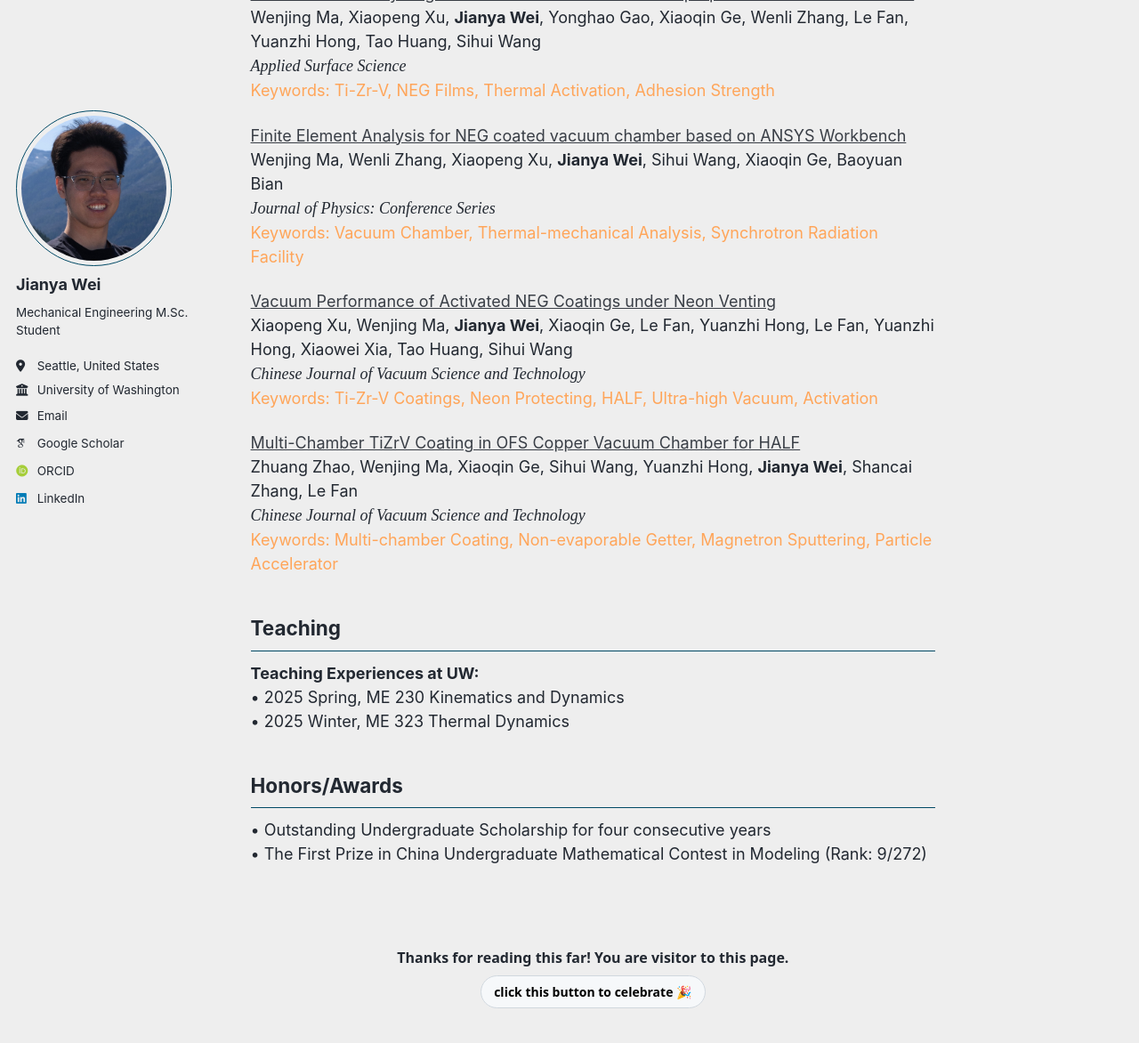
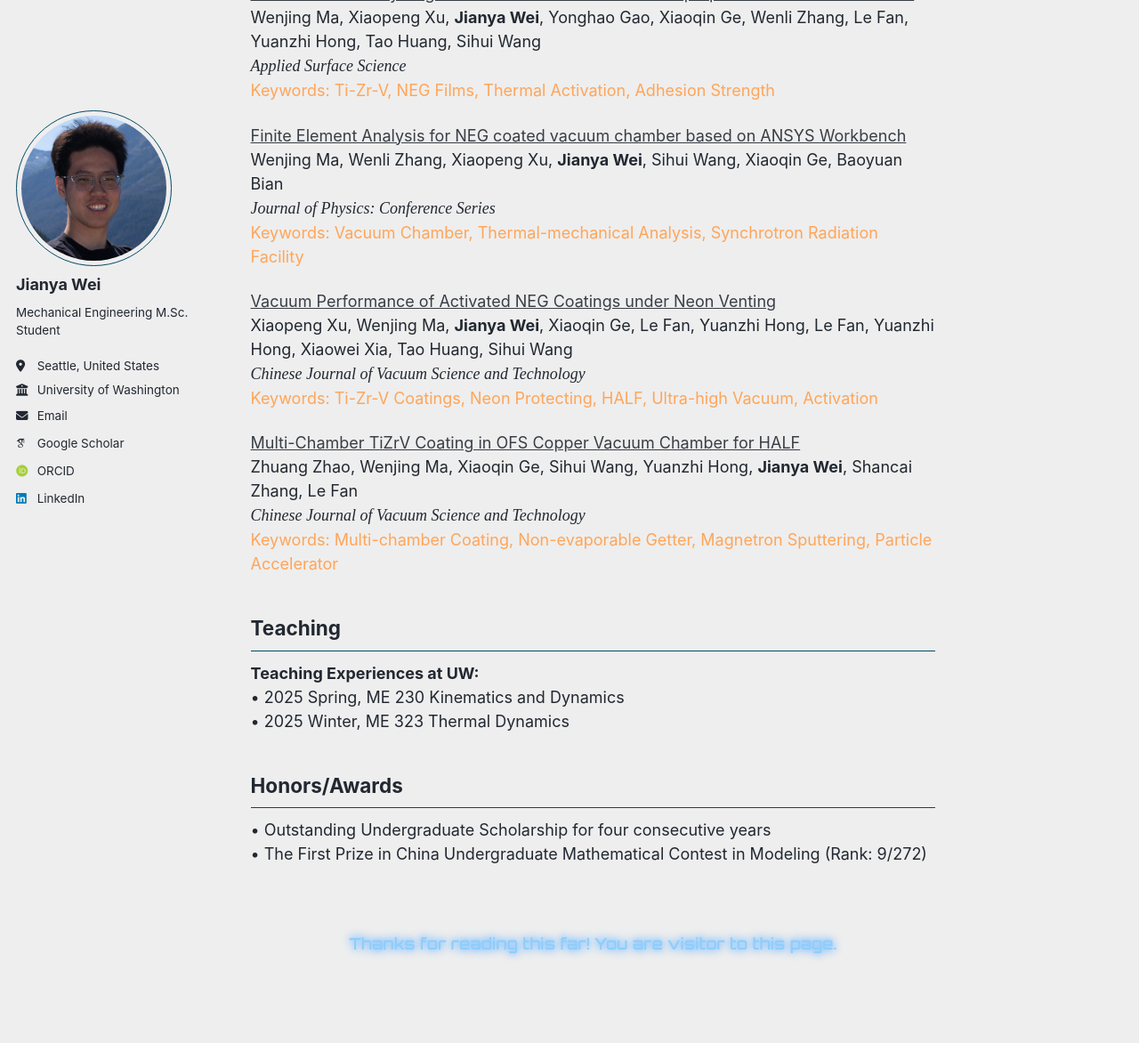
Before and after one commit to jywei02/jywei02.github.io, a Jekyll site: the page built from _pages/about.md, in a window 1280 px wide and 1400 px high, scrolled down 631 px. Shown: the top 1172 px of the window at 89% size. Built offline with Jekyll 4.4.1, drawn with Linux system fonts in a browser that asks for light colours; some web fonts are replaced; comment, search, counter and statistics services are not loaded; part of the change alters nothing that is shown.

Commit message:
Update about.md

```diff
--- a/_pages/about.md
+++ b/_pages/about.md
@@ -71,130 +71,26 @@ Honors/Awards
 
 <br>
 
-<!-- 简洁计数器（加粗，无动画） -->
-<p style="text-align:center; font-family: system-ui, -apple-system, Arial; font-size:16px; font-weight:bold; margin:40px 12px 8px;">
-  Thanks for reading this far! You are visitor
-  <span id="busuanzi_value_site_pv"></span>
-  to this page.
-</p>
+<head>
+  <link href="https://fonts.googleapis.com/css2?family=Orbitron:wght@600&display=swap" rel="stylesheet">
+  <style>
+    .visitor-counter {
+      font-family: 'Orbitron', sans-serif;
+      font-size: 18px;
+      font-weight: bold;
+      color: #8ecdfc; /* 淡蓝色字体 */
+      text-align: center;
+      margin-top: 40px;
+      text-shadow: 0 0 6px #8ecdfc, 0 0 12px #5a9dfc; /* 发光效果 */
+    }
+  </style>
+</head>
 
-<!-- 触发彩带雨按钮 -->
-<p style="text-align:center; margin:8px 0 24px;">
-  <button id="celebrateBtn" style="
-    font: 600 14px system-ui, -apple-system, Arial;
-    padding: 8px 14px; border-radius: 999px;
-    border: 1px solid #d0d7de; background:#f6f8fa; cursor:pointer;
-  ">
-    click this button to celebrate 🎉
-  </button>
-</p>
-
-<!-- 不蒜子统计（负责把真实访问量写入上面的 span） -->
-<script src="//busuanzi.ibruce.info/busuanzi/2.3/busuanzi.pure.mini.js"></script>
-
-<script>
-/* 点击按钮 → 全屏彩带雨 */
-(function(){
-  const btn = document.getElementById('celebrateBtn');
-  if (!btn) return;
-  btn.addEventListener('click', confettiRain);
-
-  function confettiRain(){
-    // 创建覆盖全屏的画布
-    const id = 'confetti-canvas';
-    let cvs = document.getElementById(id);
-    if (!cvs) {
-      cvs = document.createElement('canvas');
-      cvs.id = id;
-      Object.assign(cvs.style, {
-        position:'fixed', inset:0, width:'100vw', height:'100vh',
-        zIndex: 9999, pointerEvents:'none'
-      });
-      document.body.appendChild(cvs);
-    }
-    const ctx = cvs.getContext('2d');
-
-    // 尺寸 & DPR
-    function resize(){
-      const dpr = Math.min(window.devicePixelRatio || 1, 2);
-      cvs.width  = Math.round(window.innerWidth  * dpr);
-      cvs.height = Math.round(window.innerHeight * dpr);
-      ctx.setTransform(dpr,0,0,dpr,0,0);
-    }
-    resize();
-    const onResize = () => resize();
-    window.addEventListener('resize', onResize, { once:true });
-
-    // 生成彩纸
-    const W = window.innerWidth, H = window.innerHeight;
-    const COLORS = ['#00e5ff','#9b5cff','#ff66cc','#ffd166','#7cffcb','#ff4d4f','#52c41a'];
-    const particles = [];
-    const WAVES = 5;                            // 连续几波
-    const PER_WAVE = Math.max(80, Math.min(200, Math.floor(W * 0.16)));
-    const DURATION = 2600;                      // 毫秒（整体时长）
-    const GRAVITY = 0.18, DRAG = 0.992;
-    const WIND0 = (Math.random()*0.6-0.3);      // 横向风初值
-    const T0 = performance.now();
-
-    function spawnWave(){
-      for (let i=0;i<PER_WAVE;i++){
-        particles.push({
-          x: Math.random()*W,
-          y: -20 - Math.random()*H*0.3,
-          w: 6 + Math.random()*8,
-          h: 10 + Math.random()*12,
-          vx: (Math.random()*2-1)*0.8,
-          vy: 1 + Math.random()*2,
-          angle: Math.random()*Math.PI*2,
-          spin: (Math.random()*2-1)*0.15,
-          color: COLORS[(Math.random()*COLORS.length)|0],
-          tilt: Math.random()*Math.PI,
-          life: 1
-        });
-      }
-    }
-    for (let k=0;k<WAVES;k++) setTimeout(spawnWave, k*160);
-
-    let raf;
-    function tick(now){
-      const elapsed = now - T0;
-      ctx.clearRect(0,0,cvs.width,cvs.height);
-      const wind = WIND0 + Math.sin(now/900)*0.1;
-
-      for (let p of particles){
-        p.vx = (p.vx + wind) * DRAG;
-        p.vy = (p.vy + GRAVITY) * DRAG;
-        p.x  += p.vx; p.y += p.vy;
-        p.angle += p.spin;
-
-        p.tilt += 0.12 + Math.random()*0.04;
-        const flip = (Math.cos(p.tilt)+1)/2; // 0~1
-        const alpha = 0.9 - (elapsed / DURATION)*0.4;
-
-        ctx.save();
-        ctx.translate(p.x, p.y);
-        ctx.rotate(p.angle);
-        ctx.fillStyle = rgba(p.color, Math.max(0,alpha)*(0.65+0.35*flip));
-        ctx.fillRect(-p.w/2, -p.h/2, p.w, p.h);
-        ctx.restore();
-
-        if (p.y > H + 40) p.life = 0;
-      }
-      for (let i=particles.length-1; i>=0; i--) if (particles[i].life<=0) particles.splice(i,1);
-
-      if (elapsed < DURATION || particles.length) raf = requestAnimationFrame(tick);
-      else cleanup();
-    }
-    raf = requestAnimationFrame(tick);
-
-    function rgba(hex, a){
-      const n = parseInt(hex.slice(1),16);
-      return `rgba(${(n>>16)&255},${(n>>8)&255},${n&255},${a})`;
-    }
-    function cleanup(){
-      cancelAnimationFrame(raf);
-      cvs.remove();
-    }
-  }
-})();
-</script>
+<body>
+  <p class="visitor-counter">
+    Thanks for reading this far! You are visitor
+    <span id="busuanzi_value_site_pv"></span>
+    to this page.
+  </p>
+  <script src="//busuanzi.ibruce.info/busuanzi/2.3/busuanzi.pure.mini.js"></script>
+</body>
```
